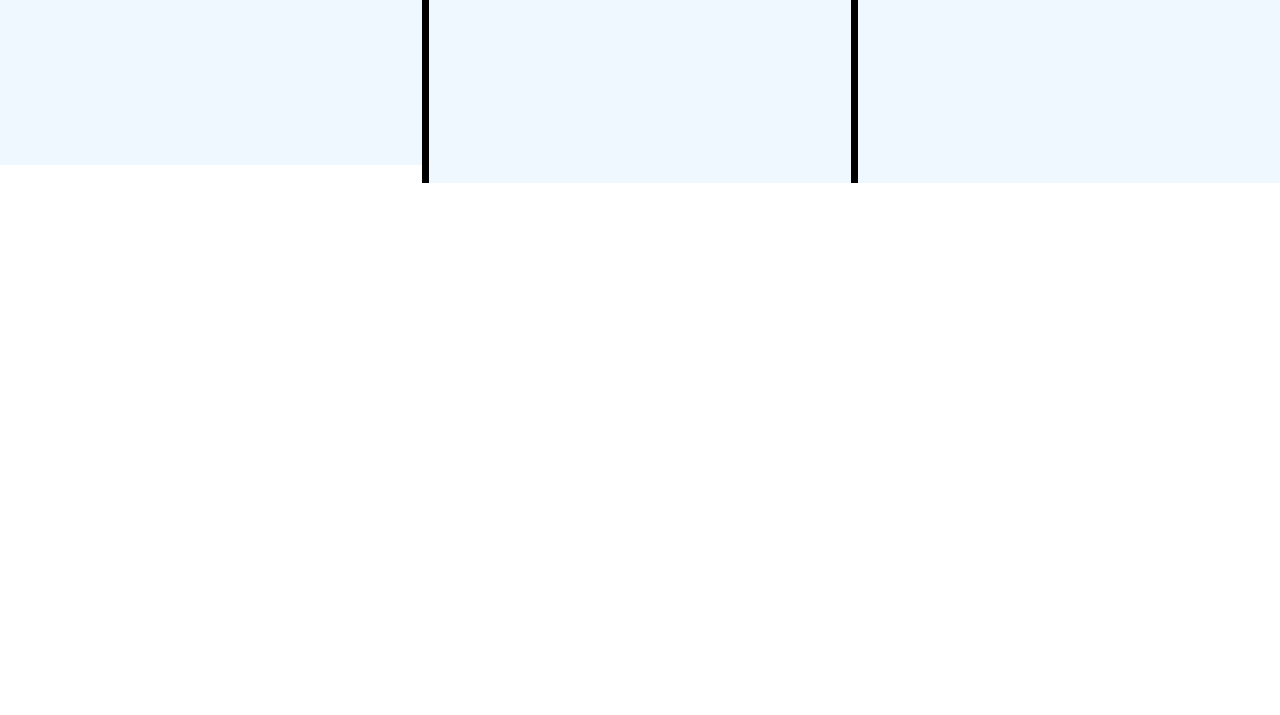
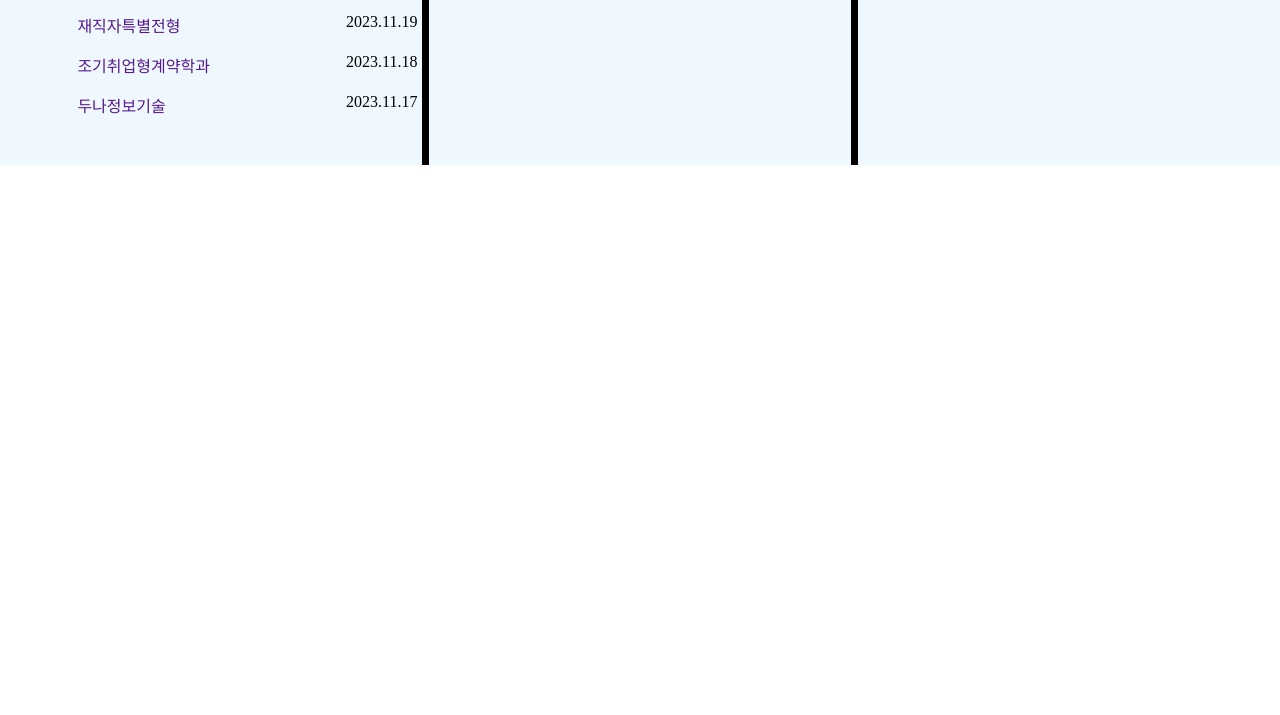
Before and after one commit to TaeWoongYoun/MyWeb, a plain HTML site: page index.html in a window 1280 px wide. Shown: the part 85-800 px from the top of the page. Drawn offline with Linux system fonts and the light colour scheme.

Commit message:
Test : test

```diff
--- a/index.html
+++ b/index.html
@@ -31,10 +31,19 @@
     <div class="content">
         <div class="con1 conBox">
             <div class="name"><p>My future</p></div>
+
+        <div class="Notice">
+            <ul>
+                <li><a href="">P-tech</a>
+                <span>2023.11.20</span></li>
+                <li><a href="">재직자특별전형</a>
+                <span>2023.11.19</span></li>
+                <li><a href="">조기취업형계약학과</a>
+                <span>2023.11.18</span></li>
+                <li><a href="">두나정보기술</a>
+                <span>2023.11.17</span></li>
+            </ul>
         </div>
-        <div class="Notice">
-            <li><a href="">P-tech</a>
-            <span>2023.11.20</span></li>
         </div>
         <div class="line"></div>
         <div class="con2 conBox">
--- a/style.css
+++ b/style.css
@@ -5,6 +5,14 @@
     /* 텍스트 드래그 막기 */
     -webkit-user-select:none;
     user-select:none
+}
+
+a{
+    text-decoration: none;
+}
+
+li{
+    list-style: none;
 }
 
 input[type=checkbox]{
@@ -120,3 +128,32 @@ input[id=modal]:checked~.modalBox{
     display: flex;
     float: left;
 }
+
+.name{
+    display: flex;
+    width: 120px;
+    height: 30px;
+    padding: 3px;
+    align-items: center;
+    justify-content: center;
+    background-color: black;
+    border-radius: 10px;
+    margin-top: 2px;
+    margin-left: 2px;
+}
+
+.name > p {
+    color: aliceblue;
+    font-size: 18px;
+    font-weight: 700;
+}
+
+.Notice > ul > li {
+    width: 350px;
+    height: 40px;
+    padding: 8px 5px;
+}
+
+.Notice > ul > li > span{
+    float: right;
+}
```
